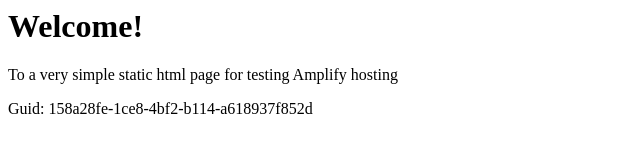
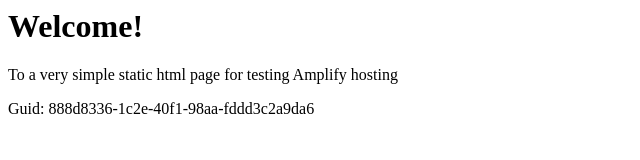
Before and after one commit to aws-aemilia-lhr/Github-PR-Commit-Integration-Test-DoNotTouch-GithubWebhookPreviewCanaryTest-v1-preprod-eu-west-2, a website: page src/index.html in a window 1280 px wide. Shown: the full height of the page, 0-640 px from the left. Drawn offline with Linux system fonts and the light colour scheme.

Commit message:
commit from integ tests

```diff
--- a/src/index.html
+++ b/src/index.html
@@ -12,6 +12,6 @@
 <body>
     <h1>Welcome!</h1>
     <p>To a very simple static html page for testing Amplify hosting</p>
-    <p>Guid: 158a28fe-1ce8-4bf2-b114-a618937f852d</p></body>
+    <p>Guid: 888d8336-1c2e-40f1-98aa-fddd3c2a9da6</p></body>
 
 </html>
```
